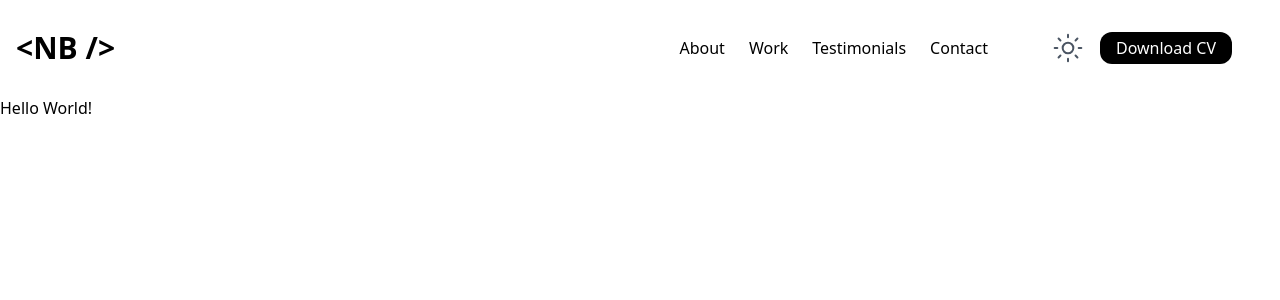
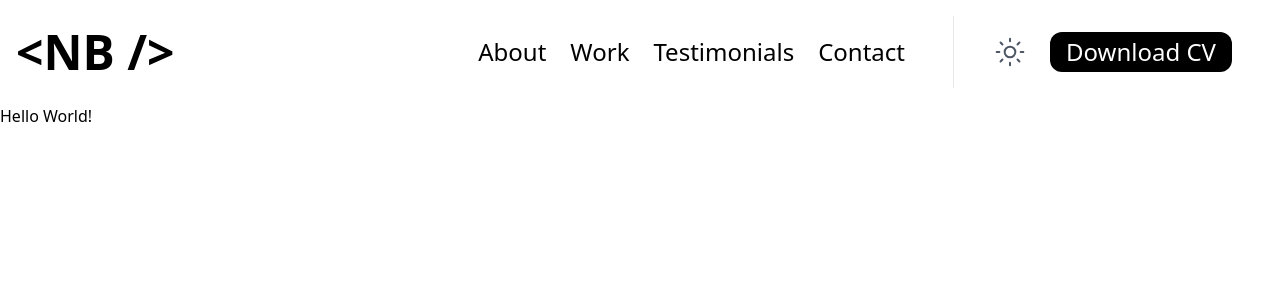
Before and after one commit to Sephydev/Portfolio-2025, a React (Vite) app: page / in a window 1280 px wide. Shown: the top 300 px of the page. Built offline with nearby package versions, Linux system fonts and the light colour scheme.

Commit message:
Adjust font size

```diff
--- a/src/components/header/Header.jsx
+++ b/src/components/header/Header.jsx
@@ -3,7 +3,7 @@ import Navbar from './Navbar'
 const Header = () => {
     return (
         <div className="p-4 flex justify-between items-center">
-            <h1 className="text-3xl font-bold">{"<NB />"}</h1>
+            <h1 className="text-3xl lg:text-5xl font-bold">{"<NB />"}</h1>
             <Navbar />
         </div>
     )
--- a/src/components/header/Navbar.jsx
+++ b/src/components/header/Navbar.jsx
@@ -8,7 +8,7 @@ const Navbar = () => {
     const [show, setShow] = useState(false)
 
     return (
-        <div className="flex">
+        <div className="flex lg:text-2xl">
             <button onClick={() => setShow(!show)} className="lg:hidden">
                 {
                     show ?
@@ -25,8 +25,8 @@ const Navbar = () => {
                         <li className="pb-4"><a href="#">Contact</a></li>
                     </ul>
                 </nav>
-                <div className="flex flex-col p-4 lg:flex-row">
-                    <button className="flex justify-between mb-4 lg:m-0 lg:mr-4 items-center">
+                <div className="flex flex-col p-4 lg:flex-row border-l border-gray-200">
+                    <button className="flex justify-between mb-4 lg:m-0 lg:mx-6 items-center">
                         <span className="lg:hidden">Switch Theme</span>
                         <img src={sunIcon} alt="theme icon" />
                     </button>
```
